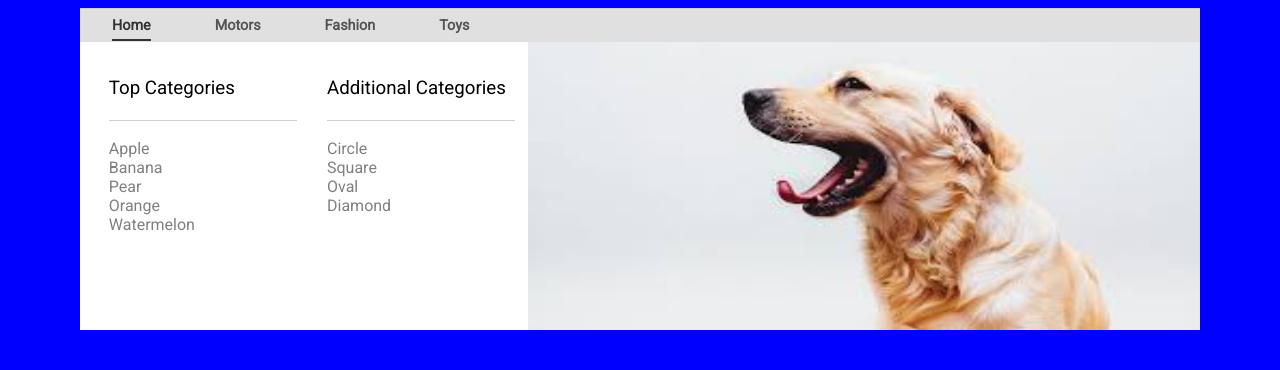
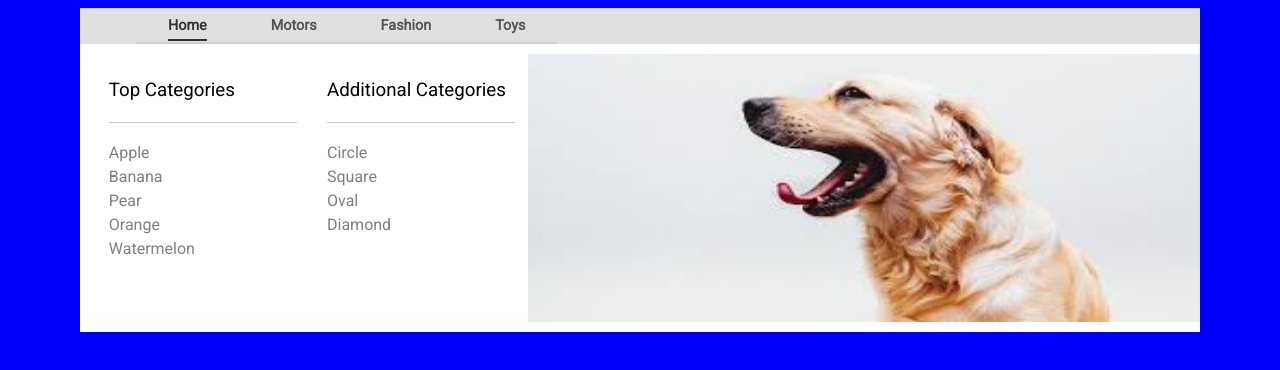
Before and after one commit to kulturman/Frontend-components, a plain HTML site: page dropdown menu/index.html in a window 1280 px wide. Drawn offline with Linux system fonts and the light colour scheme.

Commit message:
Add line height, padding...

```diff
--- a/dropdown menu/index.html
+++ b/dropdown menu/index.html
@@ -37,19 +37,29 @@
                     </h3>
                     <ul class="menu__sub__categories__items">
                         <li class="menu__sub__categories__item">
+                            <a href="#" class="menu__sub__categories__item__link">
                                 Apple
+                            </a>
                         </li>
                         <li class="menu__sub__categories__item">
+                            <a href="#" class="menu__sub__categories__item__link">
                                 Banana
+                            </a>
                         </li>
                         <li class="menu__sub__categories__item">
+                            <a href="#" class="menu__sub__categories__item__link">
                                 Pear
+                            </a>
                         </li>
                         <li class="menu__sub__categories__item">
+                            <a href="#" class="menu__sub__categories__item__link">
                                 Orange
+                            </a>
                         </li>
                         <li class="menu__sub__categories__item">
+                            <a href="#" class="menu__sub__categories__item__link">
                                 Watermelon
+                            </a>
                         </li>
                     </ul>
                 </div>
@@ -59,16 +69,24 @@
                     </h3>
                     <ul class="menu__sub__categories__items">
                         <li class="menu__sub__categories__item">
+                            <a href="#" class="menu__sub__categories__item__link">
                                 Circle
+                            </a>
                         </li>
                         <li class="menu__sub__categories__item">
+                            <a href="#" class="menu__sub__categories__item__link">
                                 Square
+                            </a>
                         </li>
                         <li class="menu__sub__categories__item">
+                            <a href="#" class="menu__sub__categories__item__link">
                                 Oval
+                            </a>
                         </li>
                         <li class="menu__sub__categories__item">
+                            <a href="#" class="menu__sub__categories__item__link">
                                 Diamond
+                            </a>
                         </li>
                     </ul>
                 </div>
--- a/dropdown menu/style.css
+++ b/dropdown menu/style.css
@@ -22,6 +22,8 @@ body {
 
 .menu-main {
     display: flex;
+    margin: 0 auto;
+    width: 90%;
 }
 
 .menu__sub {
@@ -40,6 +42,7 @@ body {
 
 .menu__sub__visual {
     width: 60%;
+    padding: 10px 0;
 }
 
 .menu__sub__visual__img {
@@ -54,11 +57,13 @@ body {
 .menu__item {
     padding: 0.5rem 2rem;
     color: #292929;
+    border-bottom: 2px solid var(--border-grey);
 }
 
 .menu__sub__categories__items {
     list-style: none;
     padding-left: 0;
+    line-height: 1.5;
 }
 
 .menu__sub__categories__header {
@@ -72,11 +77,20 @@ body {
     color: grey;
 }
 
+a {
+    text-decoration: none;
+    color: inherit;
+}
+
 .menu__item__link {
     text-decoration: none;
     color: #555;
     font-size: 0.9rem;
     font-weight: 800;
+}
+
+.menu__sub__categories__item__link:hover {
+    text-decoration: underline;
 }
 
 .menu__item__link:hover {
```
Lines whose indentation alone changed are shown as unchanged.
